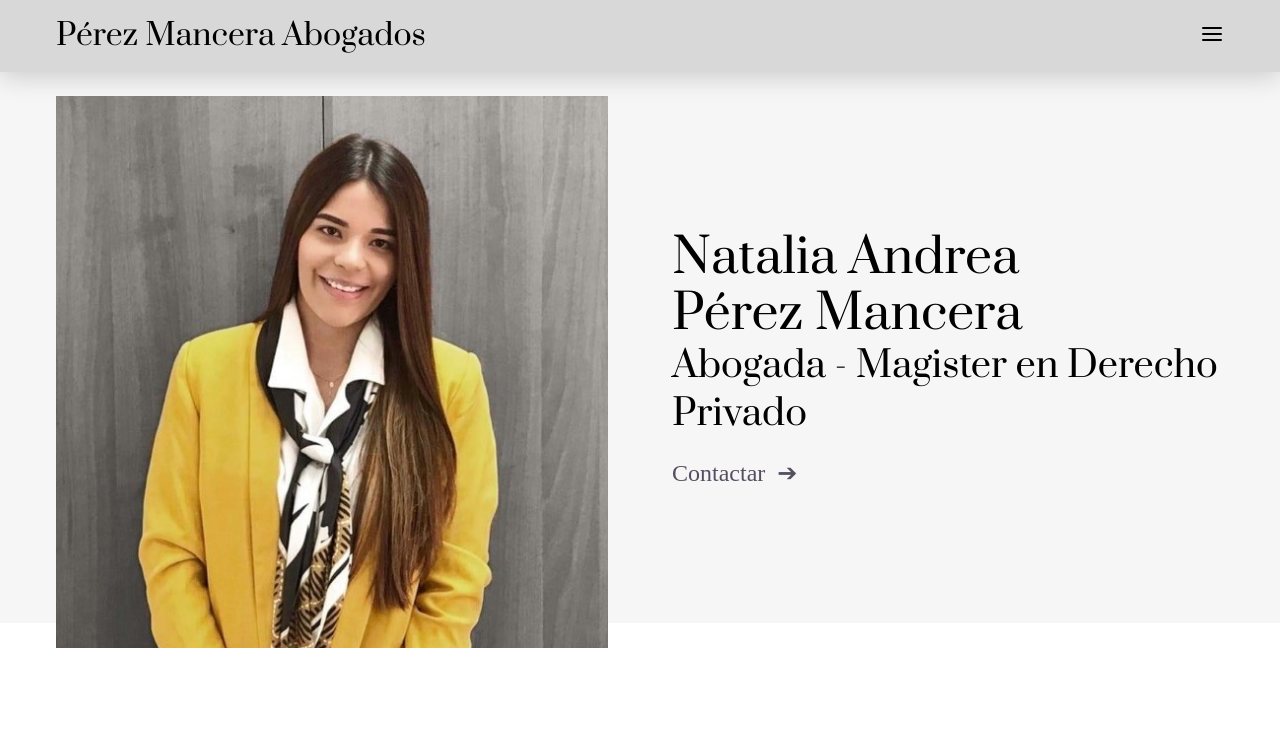
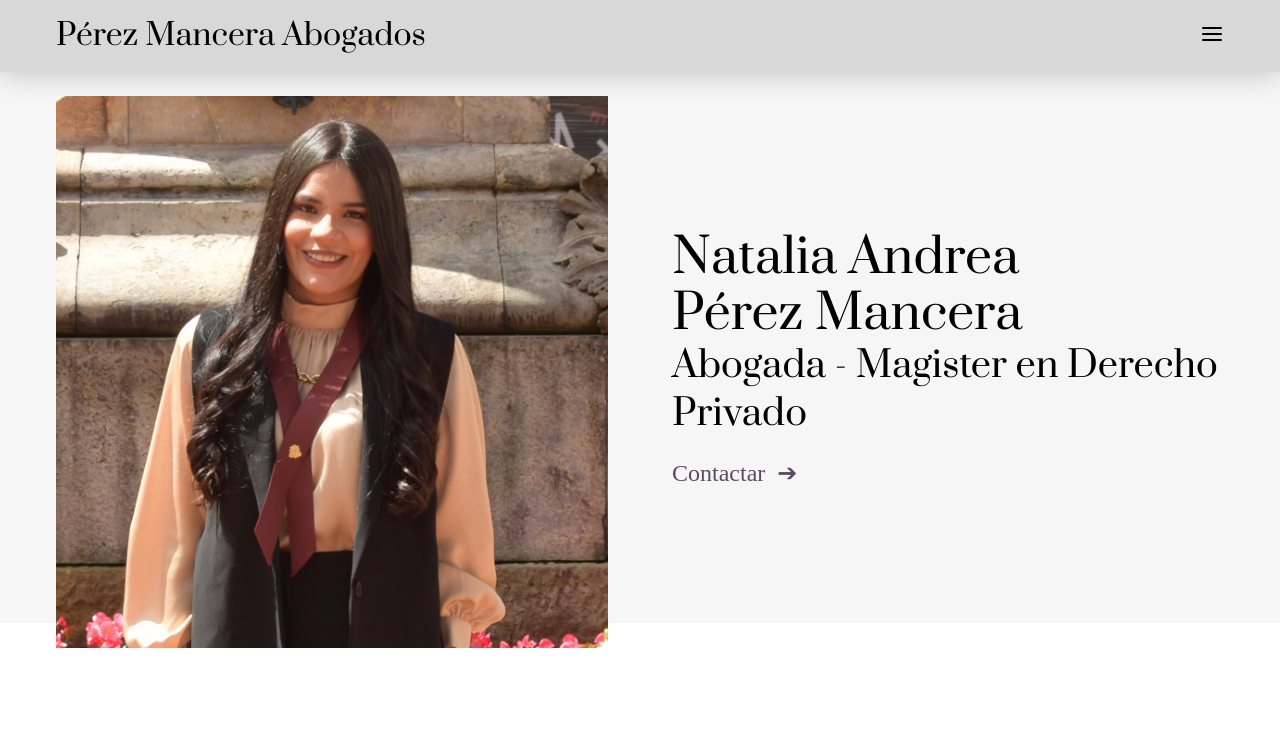
Before and after one commit to jgmurillo10/nataliaperezm, a Gatsby site: page / in a window 1280 px wide. Shown: the top 748 px of the page. Built offline with nearby package versions, Linux system fonts and the light colour scheme; Gatsby itself is replaced by a stand-in of ours; a web font is replaced by a local one.

Commit message:
Asset | Update header image

```diff
--- a/src/components/sections/Header.js
+++ b/src/components/sections/Header.js
@@ -11,7 +11,7 @@ const Header = () => (
       query {
         art_build: file(
           sourceInstanceName: { eq: "personal" }
-          name: { eq: "natalia" }
+          name: { eq: "new_natalia" }
         ) {
           childImageSharp {
             fluid(maxWidth: 1400) {
@@ -34,14 +34,10 @@ const Header = () => (
                 <br />
                 Pérez Mancera
               </h1>
-              <h2>
-              Abogada - Magister en Derecho Privado
-              </h2>
+              <h2>Abogada - Magister en Derecho Privado</h2>
               <br />
               <p>
-                <StyledLink to="/contacto">
-                  Contactar &nbsp;&#x2794;
-                </StyledLink>
+                <StyledLink to="/contacto">Contactar &nbsp;&#x2794;</StyledLink>
               </p>
             </Text>
           </Grid>
```
Also changed, not shown: src/images/personal/new_natalia.jpg (added).
